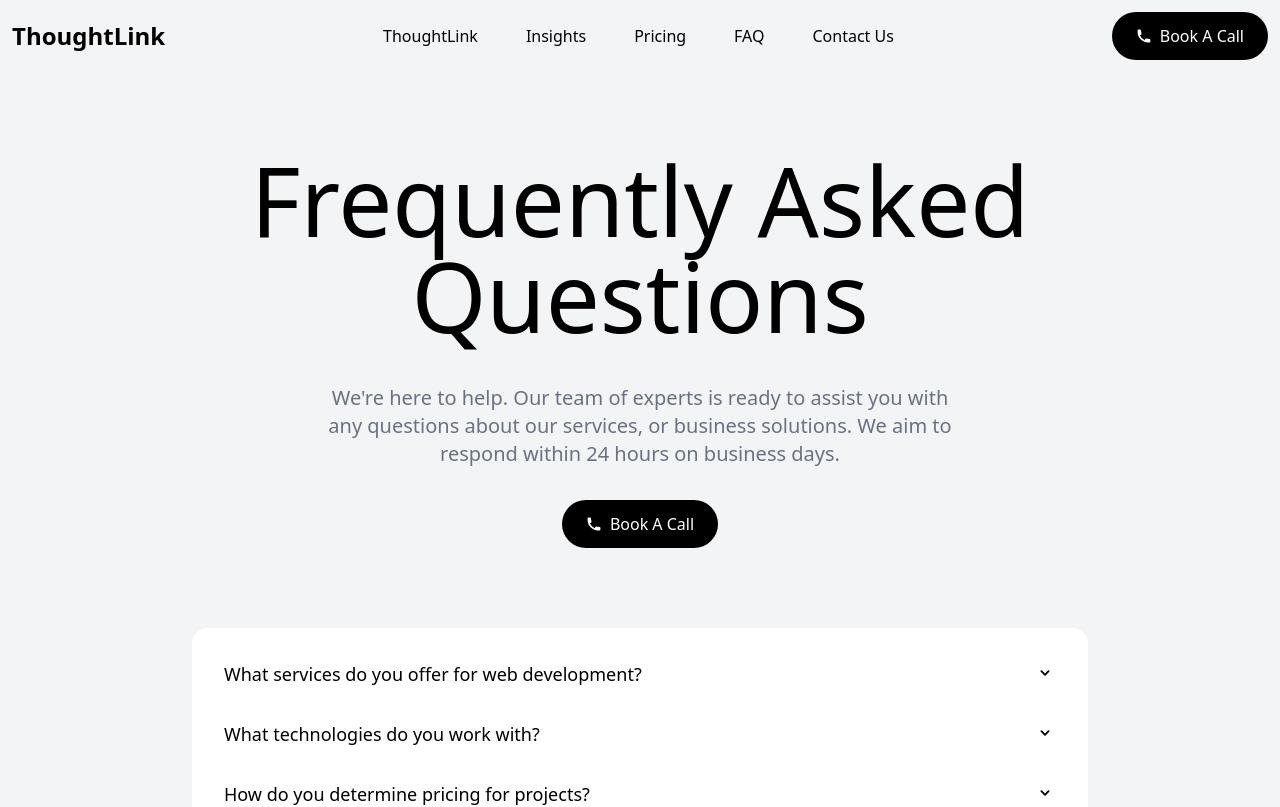
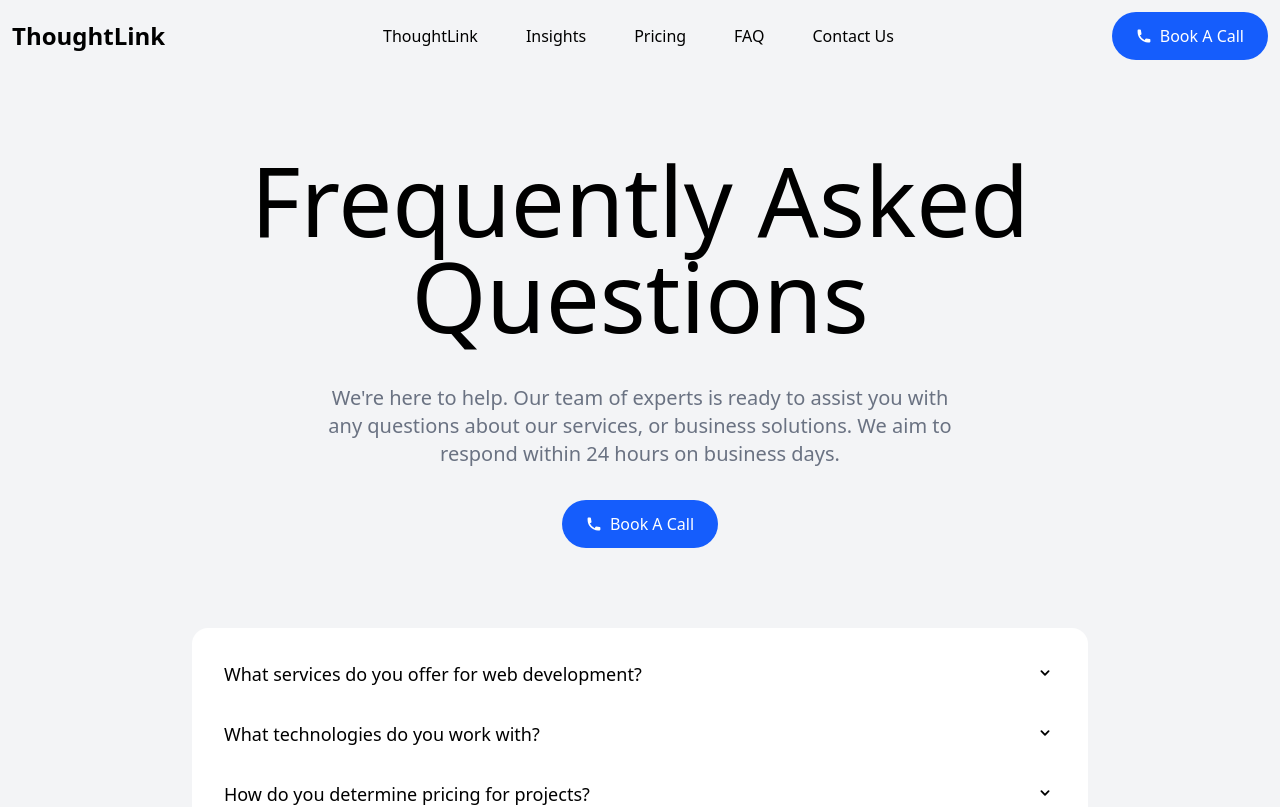
Before and after one commit to cursedxp/automatics.dev, a Next.js app: page /faq in a window 1280 px wide. Shown: the top 807 px of the page. Built offline with nearby package versions, Linux system fonts and the light colour scheme; a web font is replaced by a local one.

Commit message:
style: update button styles to use blue color scheme for consistency and improved aesthetics across the application

```diff
--- a/app/about-us/page.js
+++ b/app/about-us/page.js
@@ -251,7 +251,7 @@ export default function AboutUs() {
             href="/contact"
             whileHover={{ scale: 1.05 }}
             whileTap={{ scale: 0.95 }}
-            className="bg-black text-white px-6 py-3 rounded-full text-base sm:text-lg w-fit font-semibold hover:bg-gray-100 transition-colors duration-300 flex items-center gap-2"
+            className="bg-blue-600 text-white px-6 py-3 rounded-full text-base sm:text-lg w-fit font-semibold hover:bg-blue-700 transition-colors duration-300 flex items-center gap-2"
           >
             <HiPhone className="w-4 h-4" />
             Book a Call
--- a/app/components/home/faqSection/faqSection.js
+++ b/app/components/home/faqSection/faqSection.js
@@ -37,7 +37,7 @@ export default function FaqSection() {
         <p className="text-gray-500 text-xl">{faqData.description}</p>
         <Link
           href={faqData.cta.href}
-          className="bg-black text-white px-6 py-3 rounded-full flex items-center gap-2 hover:scale-105 hover:shadow-lg hover:cursor-pointer w-fit mt-8"
+          className="bg-blue-600 text-white px-6 py-3 rounded-full flex items-center gap-2 hover:scale-105 hover:shadow-lg hover:cursor-pointer w-fit mt-8 hover:bg-blue-700 transition-colors duration-300"
         >
           <HiPhone className="w-4 h-4" />
           {faqData.cta.text}
--- a/app/components/home/heroSection/HeroSection.js
+++ b/app/components/home/heroSection/HeroSection.js
@@ -39,7 +39,7 @@ export default function HeroSection() {
           initial={{ y: -20, opacity: 0 }}
           animate={{ y: 0, opacity: 1 }}
           transition={{ duration: 1, delay: 0.8 }}
-          className="bg-black text-white px-6 py-3 rounded-full flex items-center gap-2 hover:scale-105 hover:shadow-lg hover:cursor-pointer"
+          className="bg-blue-600 text-white px-6 py-3 rounded-full flex items-center gap-2 hover:scale-105 hover:shadow-lg hover:cursor-pointer hover:bg-blue-700 transition-colors duration-300"
         >
           <HiPhone className="w-4 h-4" />
           Book A Call
--- a/app/components/home/navBar/Navbar.js
+++ b/app/components/home/navBar/Navbar.js
@@ -70,7 +70,7 @@ export default function Navbar() {
         </ul>
         <Link
           href="#"
-          className="hidden lg:flex items-center gap-2 bg-black text-white px-6 py-3 rounded-full hover:scale-105 hover:shadow-lg hover:cursor-pointer"
+          className="hidden lg:flex items-center gap-2 bg-blue-600 text-white px-6 py-3 rounded-full hover:scale-105 hover:shadow-lg hover:cursor-pointer hover:bg-blue-700 transition-colors duration-300"
           role="button"
           aria-label="Book a call"
         >
--- a/app/faq/page.js
+++ b/app/faq/page.js
@@ -45,7 +45,7 @@ export default function FaqPage() {
         >
           <Link
             href={faqData.cta.href}
-            className="bg-black text-white px-6 py-3 rounded-full inline-flex items-center gap-2 hover:scale-105 hover:shadow-lg hover:cursor-pointer"
+            className="bg-blue-600 text-white px-6 py-3 rounded-full inline-flex items-center gap-2 hover:scale-105 hover:shadow-lg hover:cursor-pointer hover:bg-blue-700 transition-colors duration-300"
           >
             <HiPhone className="w-4 h-4" />
             {faqData.cta.text}
```
